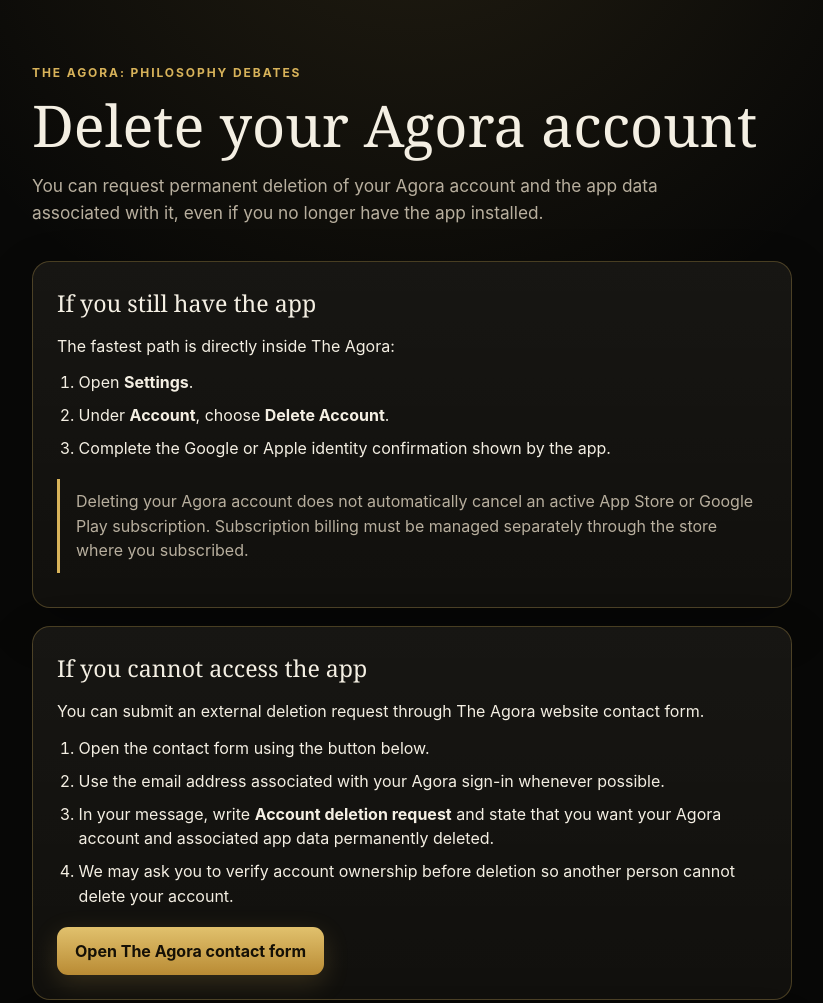
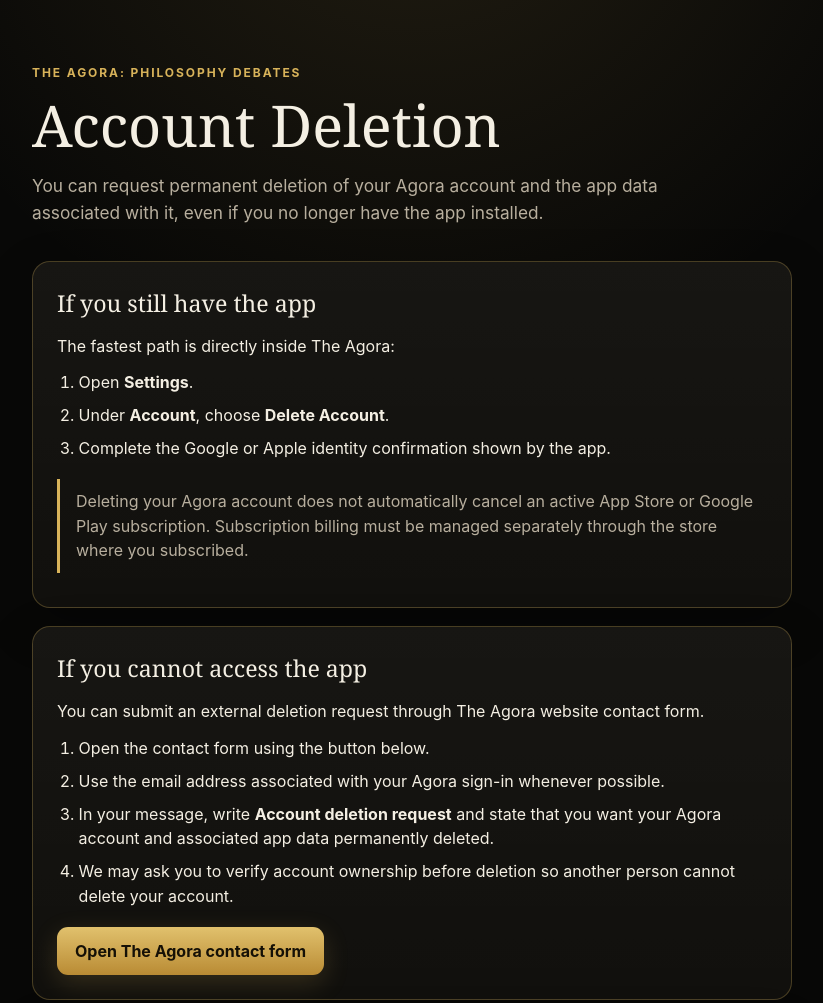
Before and after one commit to bhernaurd/debate-arena-backend, a website: page public/account-deletion/index.html in a window 1280 px wide. Shown: the top 1003 px of the page, without its empty margins (228-1051 px from the left). Drawn offline with Linux system fonts and the light colour scheme.

Commit message:
Use exact Account Deletion legal title

```diff
--- a/public/account-deletion/index.html
+++ b/public/account-deletion/index.html
@@ -4,7 +4,7 @@
   <meta charset="utf-8">
   <meta name="viewport" content="width=device-width, initial-scale=1">
   <meta name="robots" content="index,follow">
-  <title>Delete Your Agora Account | The Agora</title>
+  <title>Account Deletion | The Agora: Philosophy Debates</title>
   <meta name="description" content="Request deletion of your The Agora: Philosophy Debates account and associated app data.">
   <style>
     :root {
@@ -104,7 +104,7 @@
 <body>
   <main>
     <div class="eyebrow">The Agora: Philosophy Debates</div>
-    <h1>Delete your Agora account</h1>
+    <h1>Account Deletion</h1>
     <p class="lead">
       You can request permanent deletion of your Agora account and the app data associated with it, even if you no longer have the app installed.
     </p>
```
